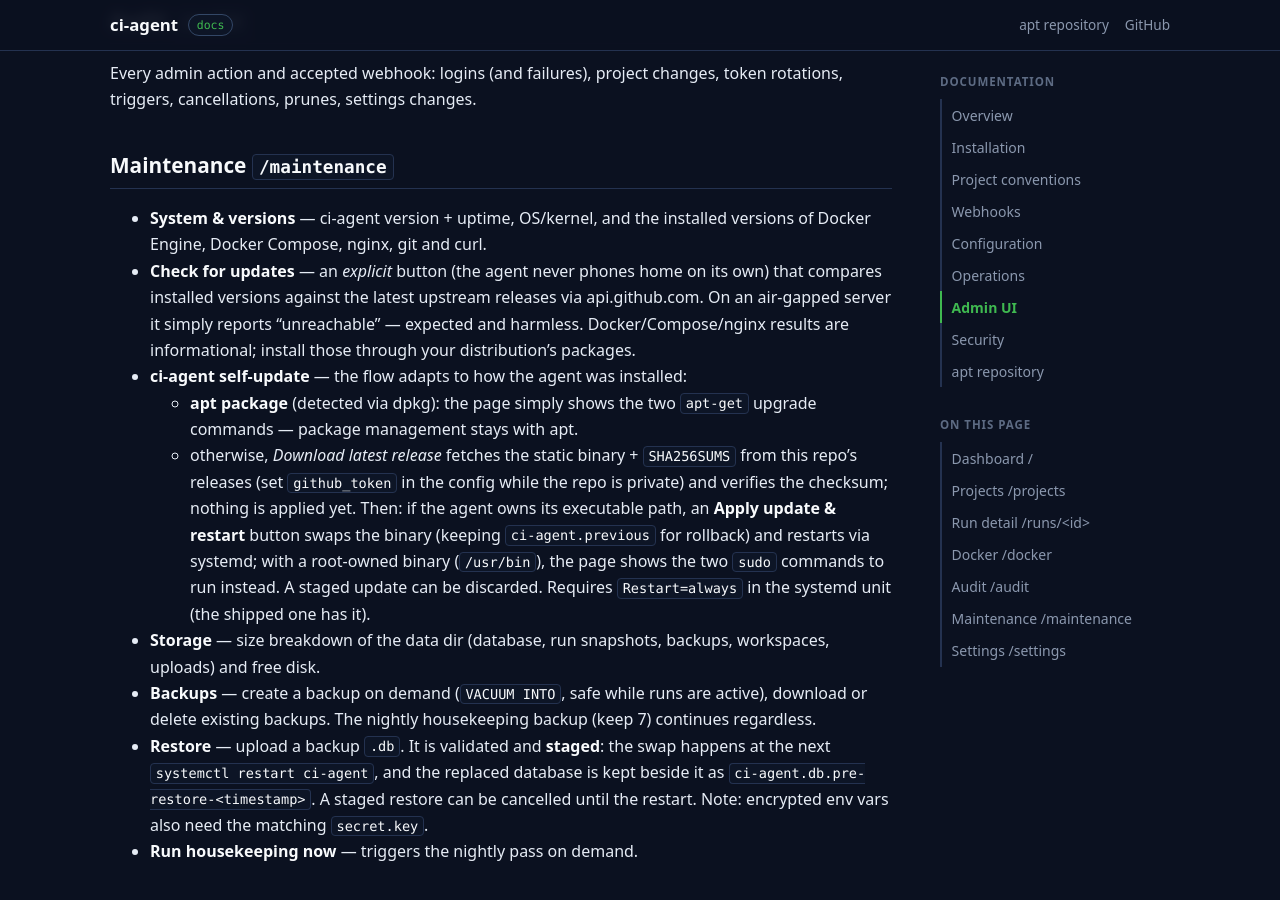
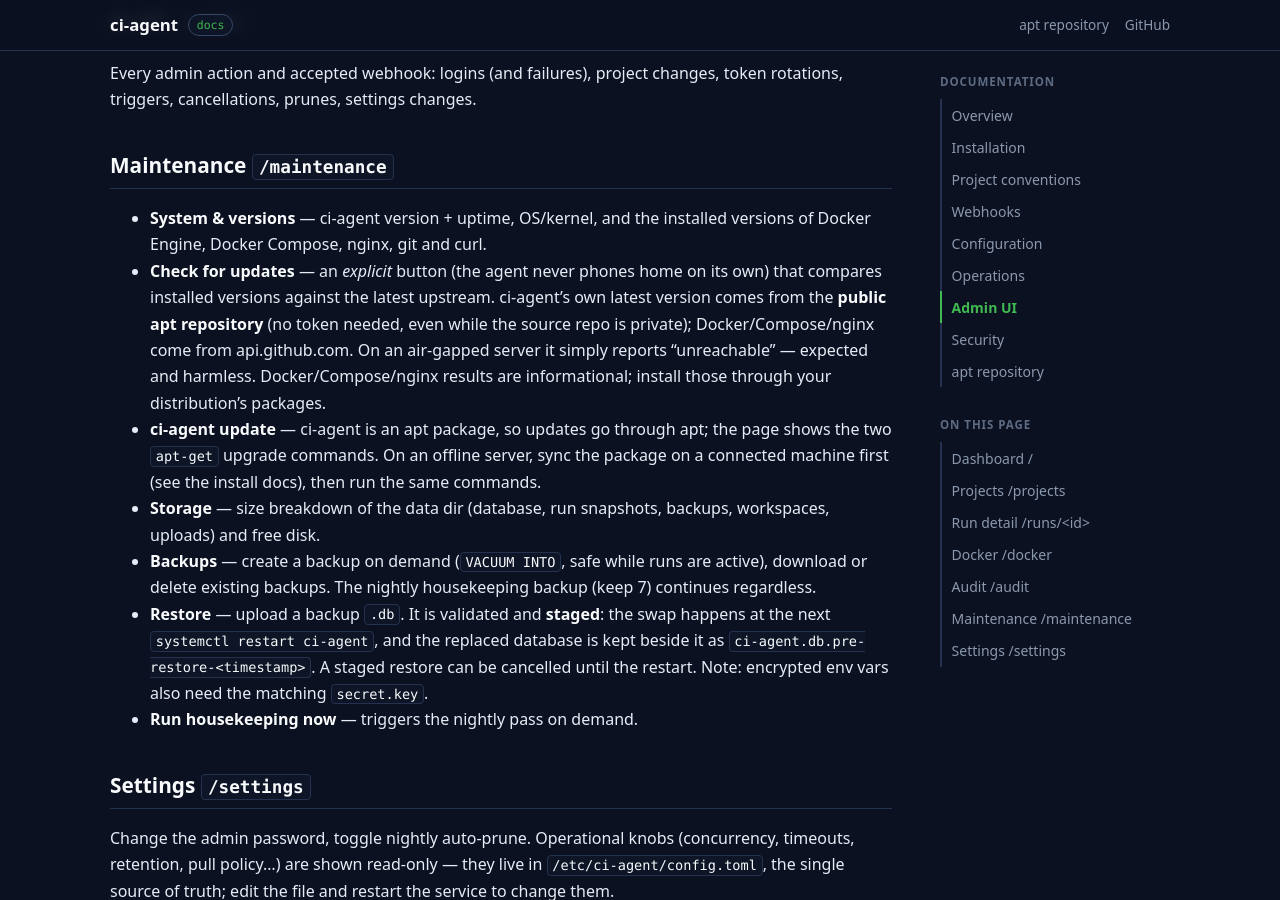
Before and after one commit to m-hoseinzadeh/ci-agent-apt, a Jekyll site: the page built from docs/ui.md, in a window 1280 px wide and 900 px high, scrolled down 1298 px. Built offline with Jekyll 4.4.1, drawn with Linux system fonts in a browser that asks for light colours; our own code applies the rules of GitHub Pages for plain Markdown files.

Commit message:
Publish v0.1.0-r14

```diff
--- a/docs/ui.md
+++ b/docs/ui.md
@@ -58,22 +58,16 @@ changes, token rotations, triggers, cancellations, prunes, settings changes.
 - **System & versions** — ci-agent version + uptime, OS/kernel, and the
   installed versions of Docker Engine, Docker Compose, nginx, git and curl.
 - **Check for updates** — an *explicit* button (the agent never phones home
-  on its own) that compares installed versions against the latest upstream
-  releases via api.github.com. On an air-gapped server it simply reports
+  on its own) that compares installed versions against the latest upstream.
+  ci-agent's own latest version comes from the **public apt repository** (no
+  token needed, even while the source repo is private); Docker/Compose/nginx
+  come from api.github.com. On an air-gapped server it simply reports
   "unreachable" — expected and harmless. Docker/Compose/nginx results are
   informational; install those through your distribution's packages.
-- **ci-agent self-update** — the flow adapts to how the agent was installed:
-  - **apt package** (detected via dpkg): the page simply shows the two
-    `apt-get` upgrade commands — package management stays with apt.
-  - otherwise, *Download latest release* fetches the static binary +
-    `SHA256SUMS` from this repo's releases (set `github_token` in the config
-    while the repo is private) and verifies the checksum; nothing is applied
-    yet. Then: if the agent owns its executable path, an **Apply update &
-    restart** button swaps the binary (keeping `ci-agent.previous` for
-    rollback) and restarts via systemd; with a root-owned binary
-    (`/usr/bin`), the page shows the two `sudo` commands to run instead.
-    A staged update can be discarded. Requires `Restart=always` in the
-    systemd unit (the shipped one has it).
+- **ci-agent update** — ci-agent is an apt package, so updates go through apt;
+  the page shows the two `apt-get` upgrade commands. On an offline server,
+  sync the package on a connected machine first (see the install docs), then
+  run the same commands.
 - **Storage** — size breakdown of the data dir (database, run snapshots,
   backups, workspaces, uploads) and free disk.
 - **Backups** — create a backup on demand (`VACUUM INTO`, safe while runs are
```
Also changed, not shown: 6 other files.
